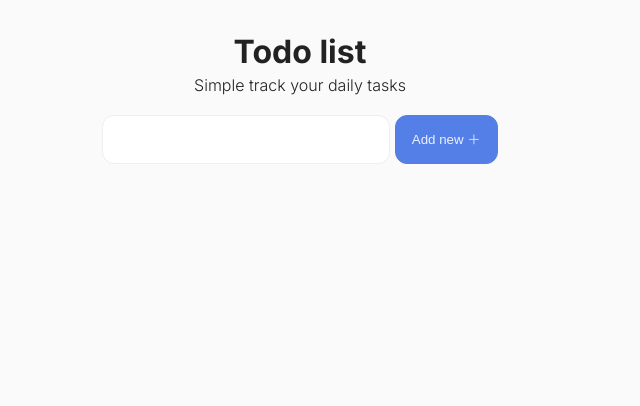
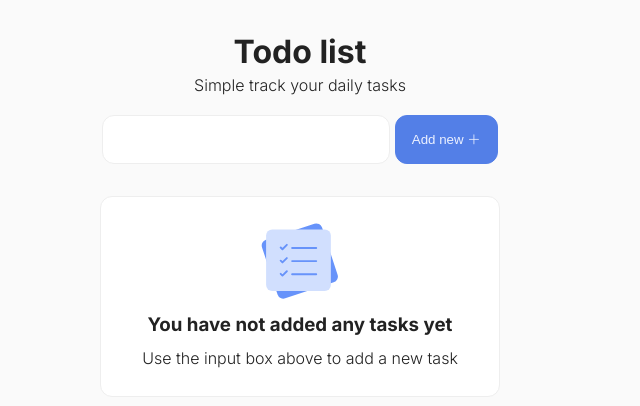
Before and after one commit to FawkesSt/ToDo, a plain HTML site: page index.html in a window 1280 px wide. Shown: the whole page, without its empty margins (340-980 px from the left). Drawn offline with nearby package versions, Linux system fonts and the light colour scheme.

Commit message:
feat: Added empty state logic

```diff
--- a/app.js
+++ b/app.js
@@ -4,12 +4,11 @@ const todoBtn = document.querySelector(".todo-btn");
 const todos = document.querySelector(".todos");
 const toast = document.querySelector(".toast-alert");
 
-
+const emptyState = document.querySelector(".empty-state");
 
 //Event listener
 todoBtn.addEventListener("click", addTodo);
 todos.addEventListener("click", deleteCheck);
-
 
 function addTodo(event) {
   event.preventDefault();
@@ -50,10 +49,10 @@ function addTodo(event) {
     todos.appendChild(todoDiv);
     todoInput.value = "";
 
+    emptyState.remove();
 
   }
 }
-
 
 function deleteCheck(e){
   const item = e.target;
--- a/index.html
+++ b/index.html
@@ -21,12 +21,24 @@
       </form>
     </div>
 
+    <div class="empty-state">
+      <div class="empty-container">
+        <div >
+          <svg width="80" height="80" viewBox="0 0 105 103" fill="none" xmlns="http://www.w3.org/2000/svg">
+            <rect x="0.146553" y="26.077" width="83" height="81" rx="8" transform="rotate(-18.2662 0.146553 26.077)" fill="#6793FA"/>
+            <rect x="8" y="10" width="85" height="81" rx="8" fill="#D1DFFE"/>
+            <path d="M42.1446 34.3654H73.8375M27.1625 33.7892L29.4674 36.0941L35.2298 30.3318M27.1625 51.0762L29.4674 53.3812L35.2298 47.6188M27.1625 68.3633L29.4674 70.6682L35.2298 64.9059M42.1446 51.6525H73.8375M42.1446 68.9395H73.8375" stroke="#6793FA" stroke-width="2.46958" stroke-linecap="round" stroke-linejoin="round"/>
+            </svg>
+        </div>
+        <h3 class="empty-state-title">You have not added any tasks yet</h3>
+        <p class="p">Use the input box above to add a new task</p>
+      </div>
+
+    </div>
+
     <ul class="todos">
-
     </ul>
 
-    <!-- <div class="toast-alert">
-    </div> -->
 
     <script src="./app.js"></script>
     <script src="moment.js"></script>
--- a/style/todo.css
+++ b/style/todo.css
@@ -85,8 +85,31 @@ i{
   pointer-events: none;
 }
 
+/* Empty state */
 
 
+.empty-state{
+  display: flex;
+  justify-content: center;
+  margin: 2rem;
+}
+
+.empty-state-title{
+  color: var(--font);
+  padding: 0.5rem;
+}
+
+.empty-container{
+  display: flex;
+  flex-direction: column;
+  align-items: center;
+  text-align: center;
+  background-color: var(--white);
+  border: solid 1px var(--border);
+  border-radius: 12px;
+  width: 25rem;
+  padding: 1.5rem;
+}
 
 /* Mobile version */
 
```
Also changed, not shown: img/task-illustration.svg (added).
